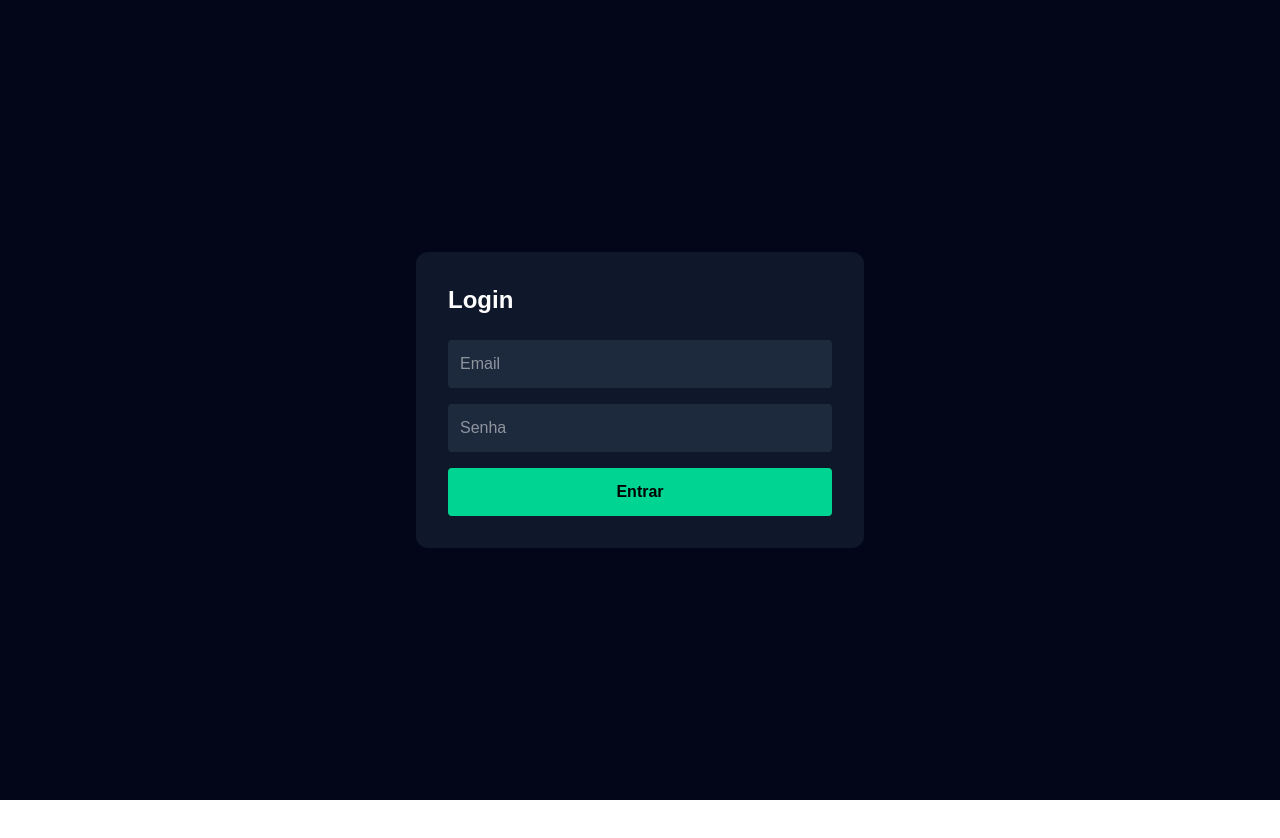
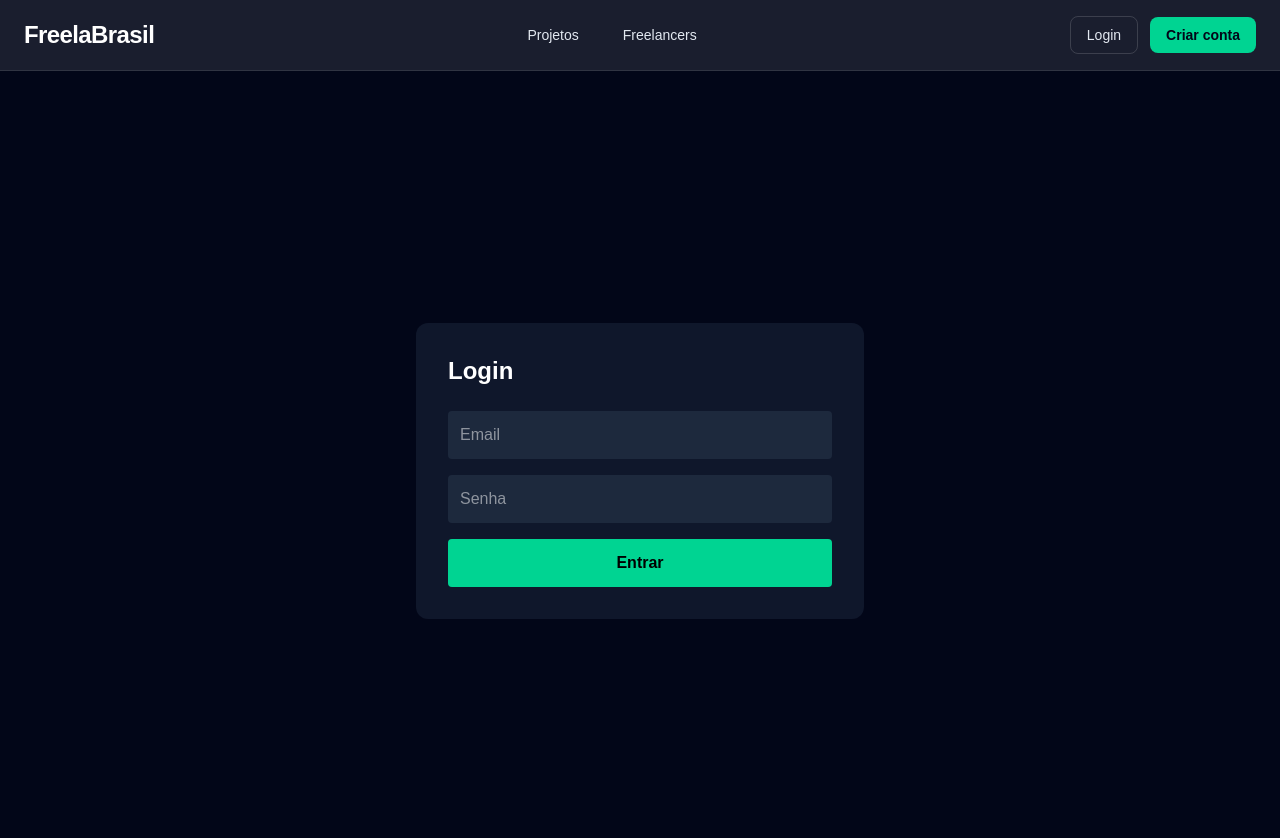
Before and after one commit to Klecio1989/freelabrasil, a Next.js app: page /login in a window 1280 px wide. Shown: the top 838 px of the page. Before the commit the page ends 800 px from the top, so only its background shows below. Built offline with nearby package versions, Linux system fonts and the light colour scheme; no server answers.

Commit message:
header global com menu e logout

```diff
--- /dev/null
+++ b/app/components/Header.tsx
@@ -0,0 +1,166 @@
+"use client";
+
+import Link from "next/link";
+import { useEffect, useState } from "react";
+
+export default function Header() {
+  const [usuario, setUsuario] = useState<any>(null);
+
+  useEffect(() => {
+    const usuarioSalvo = localStorage.getItem("freelabrasil_usuario");
+    if (usuarioSalvo) {
+      setUsuario(JSON.parse(usuarioSalvo));
+    }
+  }, []);
+
+  function sair() {
+    localStorage.removeItem("freelabrasil_usuario");
+    window.location.href = "/login";
+  }
+
+  return (
+    <header className="border-b border-white/10 bg-slate-950/90 backdrop-blur sticky top-0 z-50">
+      <div className="mx-auto flex max-w-7xl items-center justify-between px-6 py-4">
+        <Link href="/" className="flex items-center gap-3">
+          <span className="text-2xl font-black tracking-tight text-white">
+            FreelaBrasil
+          </span>
+        </Link>
+
+        <nav className="hidden lg:flex items-center gap-3">
+          <Link
+            href="/projetos"
+            className="rounded-lg px-4 py-2 text-sm text-slate-200 hover:bg-white/5"
+          >
+            Projetos
+          </Link>
+
+          <Link
+            href="/freelancers"
+            className="rounded-lg px-4 py-2 text-sm text-slate-200 hover:bg-white/5"
+          >
+            Freelancers
+          </Link>
+
+          {usuario?.tipo_usuario === "freelancer" && (
+            <>
+              <Link
+                href="/dashboard"
+                className="rounded-lg px-4 py-2 text-sm text-slate-200 hover:bg-white/5"
+              >
+                Dashboard
+              </Link>
+
+              <Link
+                href="/minhas-propostas"
+                className="rounded-lg px-4 py-2 text-sm text-slate-200 hover:bg-white/5"
+              >
+                Propostas
+              </Link>
+
+              <Link
+                href="/convites"
+                className="rounded-lg px-4 py-2 text-sm text-slate-200 hover:bg-white/5"
+              >
+                Convites
+              </Link>
+            </>
+          )}
+
+          {usuario?.tipo_usuario === "contratante" && (
+            <>
+              <Link
+                href="/dashboard"
+                className="rounded-lg px-4 py-2 text-sm text-slate-200 hover:bg-white/5"
+              >
+                Dashboard
+              </Link>
+
+              <Link
+                href="/projetos/novo"
+                className="rounded-lg px-4 py-2 text-sm text-slate-200 hover:bg-white/5"
+              >
+                Novo projeto
+              </Link>
+
+              <Link
+                href="/propostas-recebidas"
+                className="rounded-lg px-4 py-2 text-sm text-slate-200 hover:bg-white/5"
+              >
+                Propostas
+              </Link>
+
+              <Link
+                href="/favoritos"
+                className="rounded-lg px-4 py-2 text-sm text-slate-200 hover:bg-white/5"
+              >
+                Favoritos
+              </Link>
+            </>
+          )}
+
+          {usuario && (
+            <>
+              <Link
+                href="/notificacoes"
+                className="rounded-lg px-4 py-2 text-sm text-slate-200 hover:bg-white/5"
+              >
+                Notificações
+              </Link>
+
+              <Link
+                href="/perfil"
+                className="rounded-lg px-4 py-2 text-sm text-slate-200 hover:bg-white/5"
+              >
+                Perfil
+              </Link>
+
+              <Link
+                href="/planos"
+                className="rounded-lg px-4 py-2 text-sm text-slate-200 hover:bg-white/5"
+              >
+                Planos
+              </Link>
+            </>
+          )}
+        </nav>
+
+        <div className="flex items-center gap-3">
+          {usuario ? (
+            <>
+              <div className="hidden md:block rounded-xl border border-white/10 bg-white/5 px-4 py-2">
+                <div className="text-xs text-slate-400">Logado como</div>
+                <div className="text-sm font-semibold text-white">
+                  {usuario.nome}
+                </div>
+              </div>
+
+              <button
+                onClick={sair}
+                className="rounded-lg border border-red-400/30 px-4 py-2 text-sm font-medium text-red-300 hover:bg-red-400/10"
+              >
+                Sair
+              </button>
+            </>
+          ) : (
+            <>
+              <Link
+                href="/login"
+                className="rounded-lg border border-white/15 px-4 py-2 text-sm font-medium text-slate-200 hover:bg-white/5"
+              >
+                Login
+              </Link>
+
+              <Link
+                href="/cadastro"
+                className="rounded-lg bg-emerald-400 px-4 py-2 text-sm font-bold text-slate-950"
+              >
+                Criar conta
+              </Link>
+            </>
+          )}
+        </div>
+      </div>
+    </header>
+  );
+}
--- a/app/layout.tsx
+++ b/app/layout.tsx
@@ -1,20 +1,10 @@
 import type { Metadata } from "next";
-import { Geist, Geist_Mono } from "next/font/google";
 import "./globals.css";
-
-const geistSans = Geist({
-  variable: "--font-geist-sans",
-  subsets: ["latin"],
-});
-
-const geistMono = Geist_Mono({
-  variable: "--font-geist-mono",
-  subsets: ["latin"],
-});
+import Header from "./components/Header";
 
 export const metadata: Metadata = {
-  title: "Create Next App",
-  description: "Generated by create next app",
+  title: "FreelaBrasil",
+  description: "Marketplace de freelancers e projetos",
 };
 
 export default function RootLayout({
@@ -23,11 +13,11 @@ export default function RootLayout({
   children: React.ReactNode;
 }>) {
   return (
-    <html
-      lang="en"
-      className={`${geistSans.variable} ${geistMono.variable} h-full antialiased`}
-    >
-      <body className="min-h-full flex flex-col">{children}</body>
+    <html lang="pt-BR">
+      <body className="bg-slate-950 text-white">
+        <Header />
+        {children}
+      </body>
     </html>
   );
 }
```
